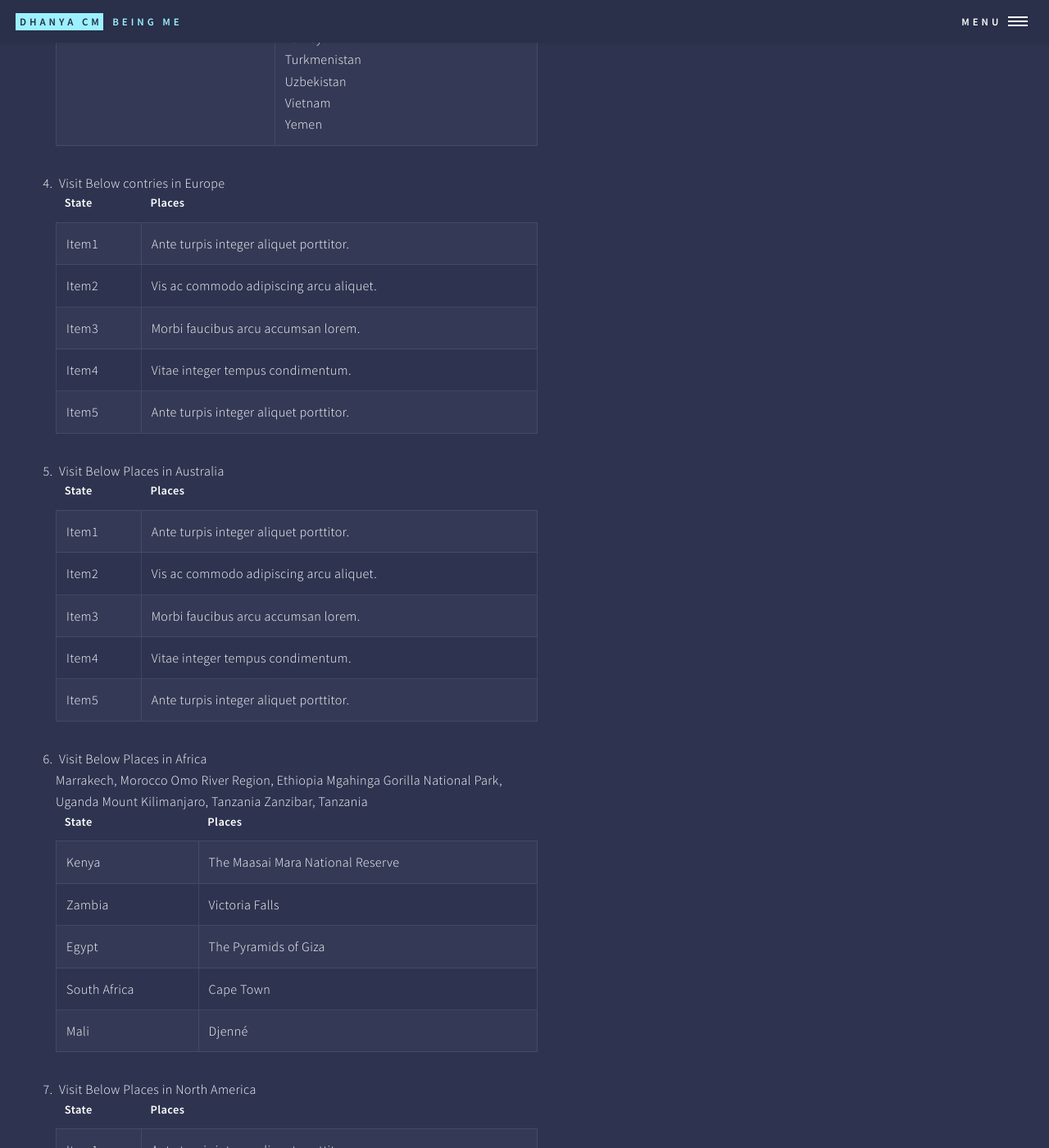
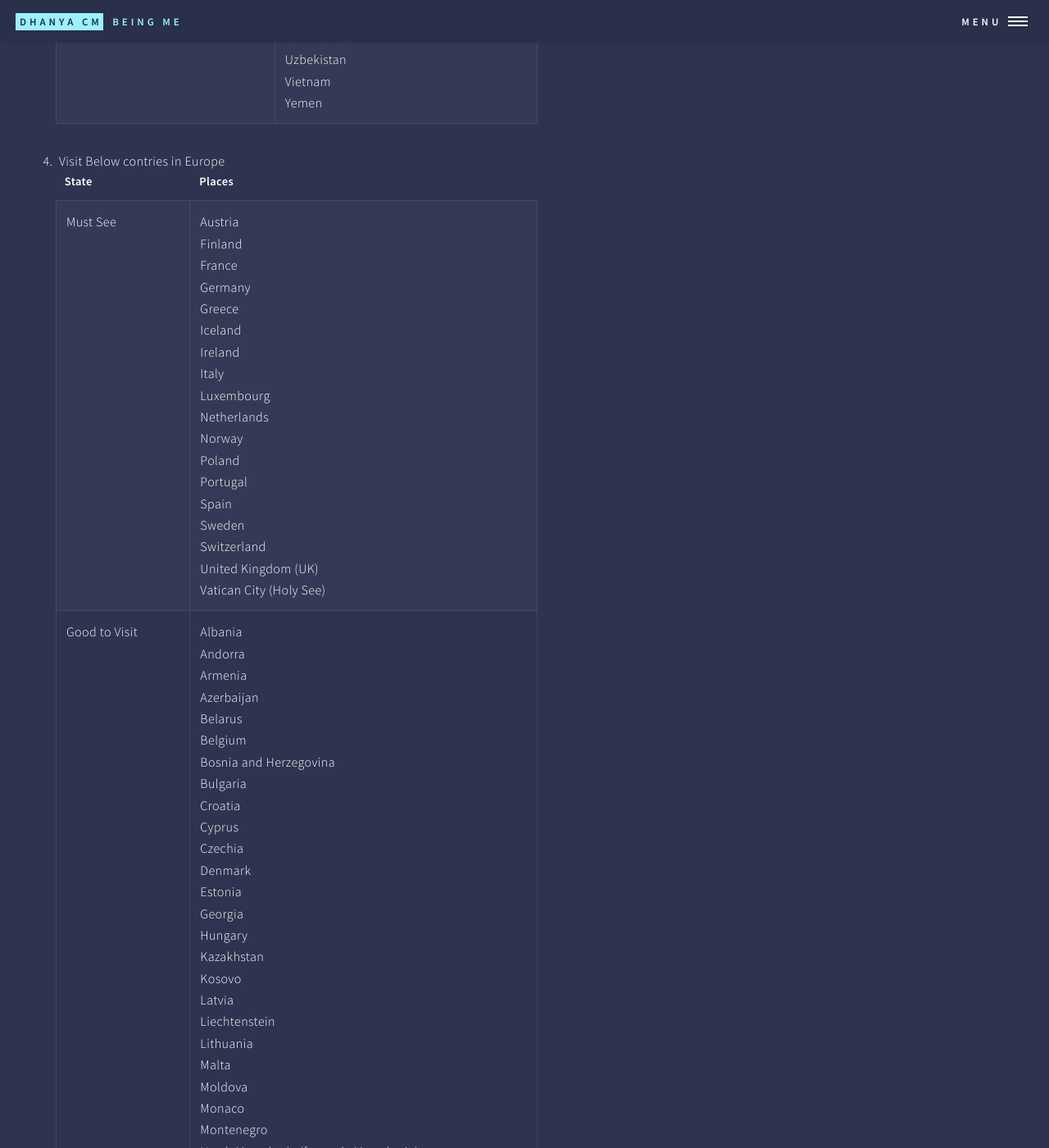
Before and after one commit to dhanyacm/dhanyacm, a Jekyll site: the page built from lifegoals.html, in a window 1280 px wide and 1400 px high, scrolled down 3780 px. Shown: the whole window at 82% size. Built offline with Jekyll 4.4.1, drawn with Linux system fonts in a browser that asks for light colours; some of the changed text lies outside the part shown.

Commit message:
Update lifegoals.html

```diff
--- a/lifegoals.html
+++ b/lifegoals.html
@@ -306,11 +306,6 @@ frontpage: false
 
 										</tr>
 
-										A
-
-
-
-
 
 									</tbody>
 
@@ -327,13 +322,95 @@ frontpage: false
 									</thead>
 									<tbody>
 										<tr>
-											<td>Item1</td>
-											<td>Ante turpis integer aliquet porttitor.</td>
+											<td>Must See</td>
+											<td>
+												Austria <br>
+												Finland <br>
+												France <br>
+												Germany <br>
+												Greece <br>
+												Iceland <br>
+												Ireland <br>
+												Italy <br>
+												Luxembourg <br>
+
+												Netherlands <br>
+
+												Norway <br>
+												Poland <br>
+												Portugal <br>
+
+												Spain <br>
+												Sweden <br>
+												Switzerland <br>
+
+
+												United Kingdom (UK) <br>
+												Vatican City (Holy See) <br>
+
+											</td>
 
 										</tr>
 										<tr>
-											<td>Item2</td>
-											<td>Vis ac commodo adipiscing arcu aliquet.</td>
+											<td>Good to Visit</td>
+											<td>
+
+												Albania <br>
+Andorra <br>
+Armenia <br>
+
+Azerbaijan <br>
+
+Belarus <br>
+Belgium <br>
+Bosnia and Herzegovina <br>
+Bulgaria <br>
+
+Croatia <br>
+Cyprus <br>
+Czechia <br>
+
+Denmark <br>
+
+Estonia <br>
+
+
+Georgia <br>
+
+Hungary <br>
+
+
+Kazakhstan <br>
+Kosovo <br>
+
+Latvia <br>
+Liechtenstein <br>
+Lithuania <br>
+
+
+Malta <br>
+Moldova <br>
+Monaco <br>
+Montenegro <br>
+
+
+North Macedonia (formerly Macedonia) <br>
+
+
+Romania <br>
+Russia <br>
+
+San Marino <br>
+Serbia <br>
+Slovakia <br>
+Slovenia <br>
+
+Turkey <br>
+
+Ukraine <br>
+
+
+											</td>
 
 										</tr>
 										<tr>
```
